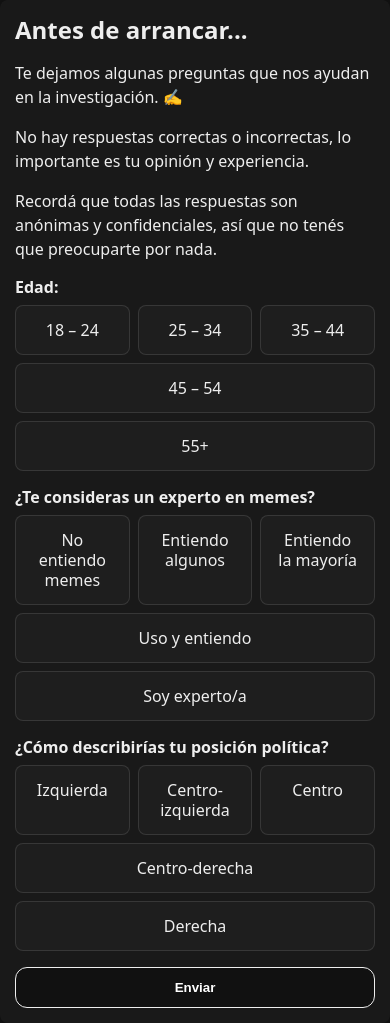
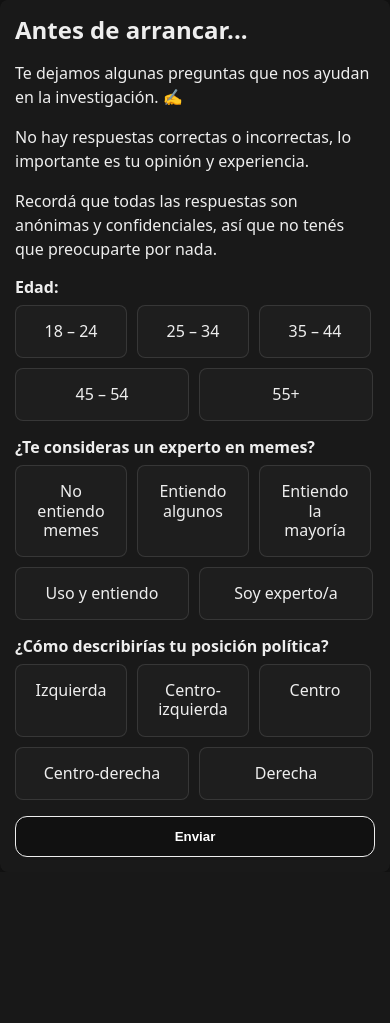
Before and after one commit to walterbaez/labeler, a FastAPI app: page /intro in a window 390 px wide. After the commit the page ends 857 px from the top, so only its background shows below. Run offline with FastAPI, Linux system fonts and the light colour scheme; some libraries are stand-ins or nearby versions.

Commit message:
ultimos cambios ajustes en botones

```diff
--- a/static/style.css
+++ b/static/style.css
@@ -22,18 +22,20 @@
 .question { margin: 18px 0; }
 .question > label { display:block; margin-bottom:8px; font-weight:600; color: #EEEEEE; }
 
-/* Scale layout: normally 3 columns, but when last row has 2 items
-   the two appear 50% each (handled via nth-last-child + nth-child selectors) */
+/* ---------- Scale: 3 columnas; si la última fila tiene 2, van 50/50 ---------- */
 .scale {
+  --gap: 12px;
   display: flex;
   flex-wrap: wrap;
-	gap: 12px;
+  gap: var(--gap);
   align-items: stretch;
 }
 
-/* Base: three columns (approx 33.333%) */
+/* Base: tres columnas (calculadas con gap para que cierre justo) */
 .scale-option {
-	flex: 0 0 33.333333%;
+  box-sizing: border-box;
+  flex: 0 0 calc((100% - 2*var(--gap)) / 3);
+  max-width: calc((100% - 2*var(--gap)) / 3);
   display: flex;
   flex-direction: column;
   align-items: center;
@@ -48,39 +50,34 @@
   text-align: center;
   cursor: pointer;
   transition: background-color 160ms ease, border-color 160ms ease, transform 120ms ease;
+  position: relative; /* para el input invisible */
 }
 
-/* If the last row contains exactly two items, make them 50% each.
-   The combined :nth-last-child / :nth-child conditions detect that case. */
+/* Caso “3+2”: si la última fila queda con 2, que ocupen 50% cada una */
 .scale-option:nth-last-child(2):nth-child(3n+1),
-.scale-option:nth-last-child(1):nth-child(3n+2) {
-	flex-basis: 50%;
+.scale-option:last-child:nth-child(3n+2) {
+  flex-basis: calc((100% - var(--gap)) / 2);
+  max-width:  calc((100% - var(--gap)) / 2);
 }
 
 /* Hide native radio visually but keep it accessible */
 .scale-option input[type="radio"] {
   position: absolute;
   opacity: 0;
-	width: 1px;
-	height: 1px;
-	margin: -1px;
-	padding: 0;
-	border: 0;
+  width: 1px; height: 1px;
+  margin: -1px; padding: 0; border: 0;
   clip: rect(0 0 0 0);
   white-space: nowrap;
 }
 
-/* Make the entire label clickable (label.wrap assumed) - using pointer events on label itself */
-.scale-option { position: relative; }
-
-/* Selected state: when the radio is checked, style the category-label */
+/* Selected state */
 .scale-option input[type="radio"]:checked + .category-label {
   border: 2px solid #00ff99;
   background: rgba(0,255,153,0.08);
-	box-shadow: 0 6px 18px rgba(0,0,0,0.18) inset;
+  box-shadow: inset 0 6px 18px rgba(0,0,0,0.18);
 }
 
-/* Hover / focus on option */
+/* Hover / focus */
 .scale-option:hover,
 .scale-option:focus-within {
   transform: translateY(-2px);
@@ -92,6 +89,9 @@
   width: 100%;
   padding: 6px 8px;
   border-radius: 6px;
+  line-height: 1.2;
+  word-wrap: break-word;
+  white-space: normal;
 }
 
 /* Leyenda con extremos y centro */
@@ -106,23 +106,30 @@
 .scale-legend span.center { text-align:center; flex:0 0 auto; }
 .scale-legend span { white-space: nowrap; }
 
-/* Botones */
+/* ---------- Botones ---------- */
 .btn{
-	padding: 10px 14px;
+  display:inline-block;
+  width: 100%;               /* full width en móvil */
+  padding: 12px 16px;
   border: 1px solid #EEEEEE;
-	border-radius: 5px;
-	background:#1E1E1E; color:#EEEEEE; font-weight:600;
+  border-radius: 12px;
+  background:#111; color:#fff; font-weight:600;
   text-align: center;
   cursor: pointer;
+  text-decoration: none;
   transition: background-color 0.3s, color 0.3s;
 }
 .btn:hover {
   background-color: #EEEEEE;
   color: #121212;
 }
-.btn + .btn { margin-left: 10px; }
+/* Espacio vertical claro entre botones apilados */
+.btn + .btn {
+  margin-top: 14px;
+  margin-left: 0;
+}
 
-/* Ajustes móviles */
+/* ---------- Ajustes móviles ---------- */
 @media (max-width: 480px){
   .container{ padding: 12px; }
   .image-box img{ max-height: 38vh; }
@@ -130,29 +137,25 @@
   .scale-option input[type="radio"]{ width:26px; height:26px; }
   .scale-legend{ font-size:0.85em; }
 }
-@media (max-width: 768px) {
-    .container {
-        padding: 15px;
+
+/* Pantallas MUY angostas: 2 por fila para evitar texto aplastado */
+@media (max-width: 360px){
+  .scale-option{
+    flex-basis: calc((100% - var(--gap)) / 2);
+    max-width:  calc((100% - var(--gap)) / 2);
+    padding: 8px;
+  }
 }
 
-    .scale {
-        grid-template-columns: repeat(2, minmax(0, 1fr));
-        gap: 8px;
+/* Puedes mantener padding del container y btn ancho en 768,
+   pero NO toques .scale ni .scale-option aquí */
+@media (max-width: 768px) {
+  .container { padding: 15px; }
+  .btn { width: 100%; padding: 12px; }
 }
 
-    .scale-option {
-        flex: 1;
-        min-width: 100px;
-        padding: 8px;
-    }
+p,ol { line-height: 1.5; }
 
-    .btn {
-        width: 100%;
-        padding: 12px;
-    }
-}
-p,ol { line-height: 1.5; }
-.btn { display:inline-block; padding:12px 16px; border-radius:12px; text-decoration:none; background:#111; color:#fff; }
 .image-box { display:flex; align-items:center; justify-content:center; margin: 16px 0 24px; }
 .image-box img { max-width: 100%; height: auto; border-radius: 12px; box-shadow: 0 2px 18px rgba(0,0,0,.12); }
 .question { margin: 16px 0; }
@@ -163,27 +166,24 @@
 th { background:#fafafa; }
 .progress { margin-top: 16px; }
 
-/* ---------- Custom pills and link styles for dark theme ---------- */
-/* Pills for subtitles wrapped in <strong> */
+/* ---------- Pastillas y links (tema oscuro) ---------- */
 p strong,
 li strong,
 div strong {
   display: inline-block;
-	background: #25D366; /* WhatsApp green */
-	color: #000;         /* black text for contrast */
+  background: #25D366; /* verde claro */
+  color: #000;         /* alto contraste */
   padding: 6px 10px;
-	border-radius: 6px; /* subtle rounding, rectangular highlight */
+  border-radius: 6px;
   font-weight: 700;
   font-size: 0.95em;
   line-height: 1;
   margin: 0 0 6px 0;
-	box-shadow: inset 0 -6px 12px rgba(0,0,0,0.06); /* subtle inner shading */
+  box-shadow: inset 0 -6px 12px rgba(0,0,0,0.06);
 }
-
-/* If you want to mark a strong explicitly as block highlight, add .block-pill */
 strong.block-pill { display: inline-block; margin-top: 8px; }
 
-/* Link color and hover behavior */
+/* Link color y hover */
 a {
   color: #00ff99;
   text-decoration: underline;
@@ -191,18 +191,15 @@
   border-radius: 6px;
   padding: 2px 4px;
 }
-
-
 a:hover,
 a:focus {
-	color: #1aa34a; /* slightly darker WhatsApp-like green */
+  color: #1aa34a; /* verde más oscuro */
   text-decoration: none;
-	background-color: rgba(37,211,102,0.12); /* soft translucent whatsapp green */
+  background-color: rgba(37,211,102,0.12);
   outline: none;
 }
-
-/* Focus outline for keyboard users */
+/* Focus accesible */
 a:focus { box-shadow: 0 0 0 3px rgba(0, 255, 153, 0.12); }
 
-/* Ensure the main container contrasts well with dark background */
+/* Contraste del contenedor principal */
 .container { background: rgba(255,255,255,0.03); }
--- a/templates/task.html
+++ b/templates/task.html
@@ -65,7 +65,7 @@
         </div>
     </div>
 
-      <button class="btn" id="submitBtn" type="submit">Enviar (Enter)</button>
+      <button class="btn" id="submitBtn" type="submit">Enviar </button>
       <button class="btn" type="button" onclick="window.location.href='/done'">Fin</button>
     </form>
   </div>
```
Lines whose indentation alone changed are shown as unchanged.
